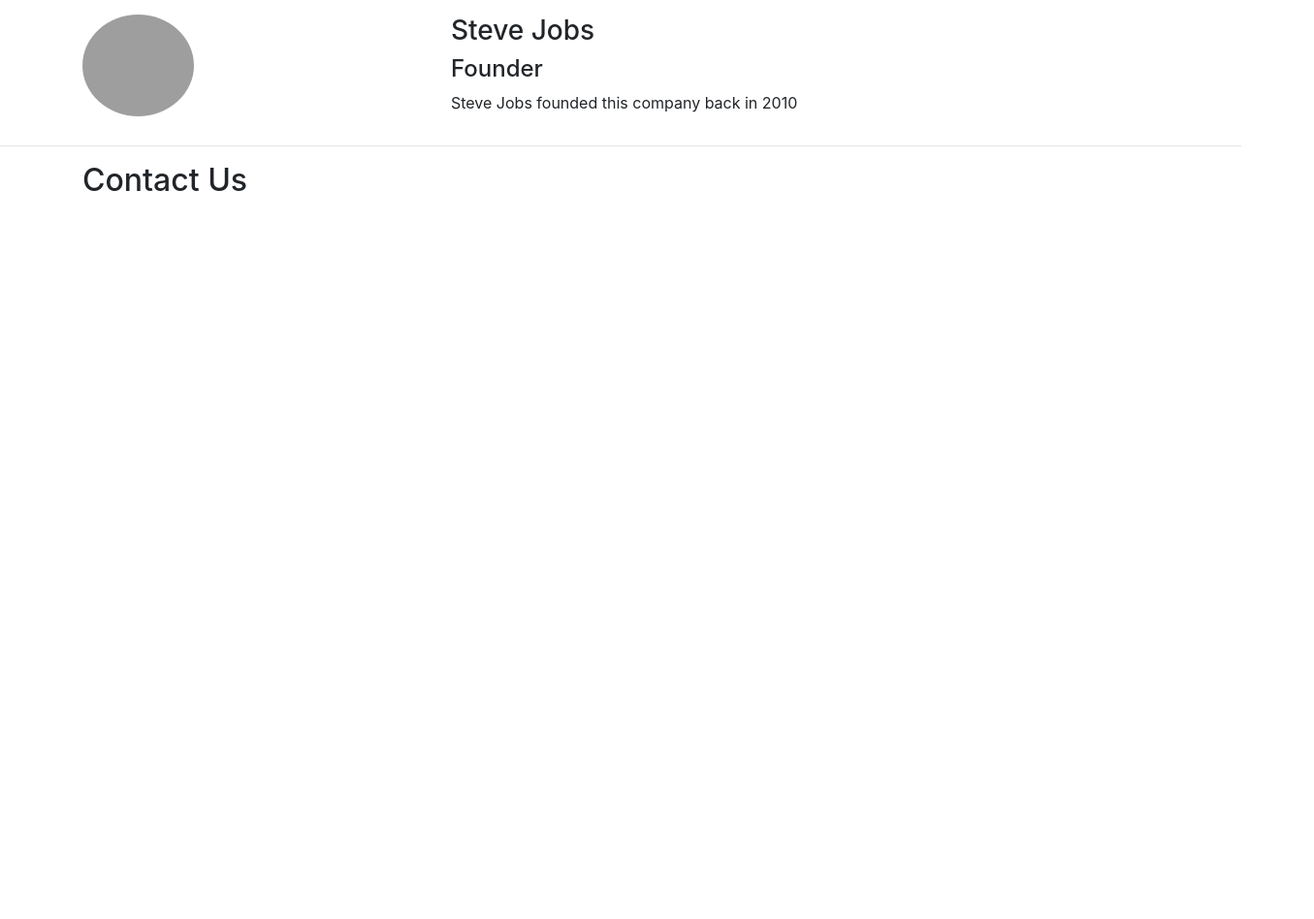
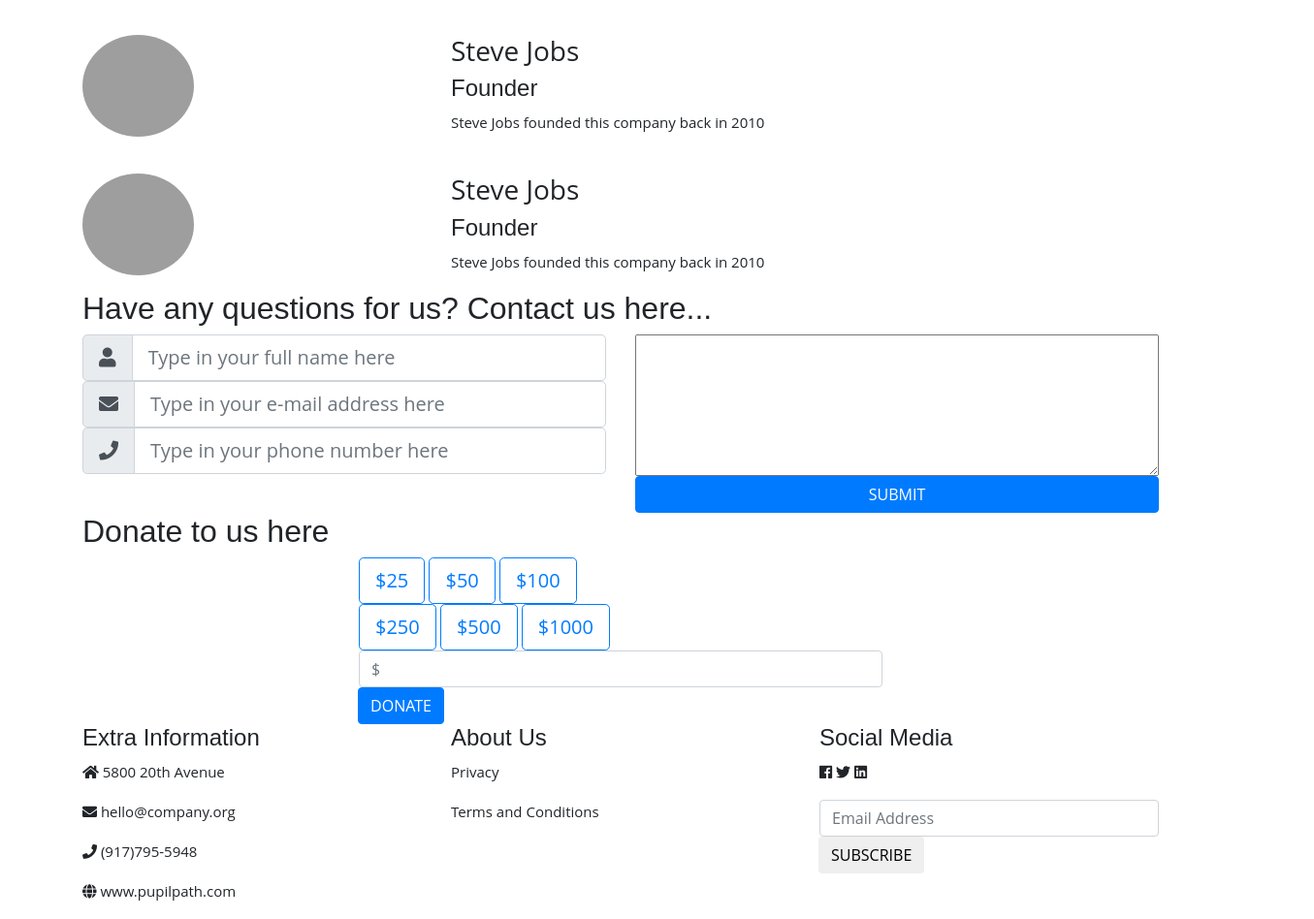
Before and after one commit to NATEtheGRATE1234/hello-world, a plain HTML site: page index.html in a window 1280 px wide. Shown: the part 1051-1999 px from the top of the page at 97% size, 1355 px wide, since content can reach past the window. Before the commit the page ends 1265 px from the top, so only its background shows below. Drawn offline with nearby package versions, Linux system fonts and the light colour scheme; grey boxes are pictures that could not be loaded.

Commit message:
CSS, and the rest of the sections for HTML

```diff
--- a/index.html
+++ b/index.html
@@ -1,15 +1,14 @@
 <!DOCTYPE html>
 <html>
+
 <head>
+ <!--Bootstrap Stuff-->
  <link rel="stylesheet" href="https://stackpath.bootstrapcdn.com/bootstrap/4.1.3/css/bootstrap.min.css" integrity="sha384-MCw98/SFnGE8fJT3GXwEOngsV7Zt27NXFoaoApmYm81iuXoPkFOJwJ8ERdknLPMO" crossorigin="anonymous">
  <script src="https://stackpath.bootstrapcdn.com/bootstrap/4.1.3/js/bootstrap.min.js" integrity="sha384-ChfqqxuZUCnJSK3+MXmPNIyE6ZbWh2IMqE241rYiqJxyMiZ6OW/JmZQ5stwEULTy" crossorigin="anonymous"></script>
  <link href="https://stackpath.bootstrapcdn.com/font-awesome/4.7.0/css/font-awesome.min.css" rel="stylesheet" integrity="sha384-wvfXpqpZZVQGK6TAh5PVlGOfQNHSoD2xbE+QkPxCAFlNEevoEH3Sl0sibVcOQVnN" crossorigin="anonymous">
+ <!--Font Awesome-->
  <link rel="stylesheet" href="https://use.fontawesome.com/releases/v5.4.1/css/all.css" integrity="sha384-5sAR7xN1Nv6T6+dT2mhtzEpVJvfS3NScPQTrOxhwjIuvcA67KV2R5Jz6kr4abQsz" crossorigin="anonymous">
-   <style>
-    #header {
-     padding: 80px;
-    }
-   </style>
+ <link rel="stylesheet" href="style.css" type="text/css" />
 </head>
 
 <body>
@@ -52,7 +51,8 @@
    <div class="row">
     <div class="col-lg-6 col-md-6">
      <h1>Responsive Web Design</h1>
-        <p>Lorem Ipsum is simply dummy text of the printing and typesetting industry. Lorem Ipsum has been the industry's standard dummy text ever since the 1500s, when an unknown printer took a galley of type and scrambled it to make a type specimen book. It has survived not only five centuries, but also the leap into electronic typesetting.</p>
+     <p>Lorem Ipsum is simply dummy text of the printing and typesetting industry. Lorem Ipsum has been the industry's standard dummy text ever since the 1500s, when an unknown printer took a galley of type and scrambled it to make a type specimen book.
+      It has survived not only five centuries, but also the leap into electronic typesetting.</p>
      <button class="btn btn-lg btn-primary">Buy Now</button>
      <button class="btn btn-lg btn-success">View Detail</button>
     </div>
@@ -88,13 +88,12 @@
  <!--End About Us-->
  <hr>
  <!-- Our Team-->
-   <div class="team" id="team">
+ <div id="team" class="team">
   <div class="container">
    <h2>Our Team</h2>
    <div class="row">
     <div class="col-lg-4 col-md-4">
-       <img src="https://www.imore.com/sites/imore.com/files/styles/large/public/field/image/2014/03/topic_steve_jobs.png?itok=X2pO1JND" height=105px width=115px
-       class="rounded-circle"></img>
+     <img src="https://www.imore.com/sites/imore.com/files/styles/large/public/field/image/2014/03/topic_steve_jobs.png?itok=X2pO1JND" height=105px width=115px class="rounded-circle"></img>
     </div>
     <div class="col-lg-8 col-md-8">
      <h3>Steve Jobs</h3>
@@ -105,8 +104,7 @@
    <br>
    <div class="row">
     <div class="col-lg-4 col-md-4">
-       <img src="https://www.imore.com/sites/imore.com/files/styles/large/public/field/image/2014/03/topic_steve_jobs.png?itok=X2pO1JND" height=105px width=115px
-       class="rounded-circle"></img>
+     <img src="https://www.imore.com/sites/imore.com/files/styles/large/public/field/image/2014/03/topic_steve_jobs.png?itok=X2pO1JND" height=105px width=115px class="rounded-circle"></img>
     </div>
     <div class="col-lg-8 col-md-8">
      <h3>Steve Jobs</h3>
@@ -117,8 +115,7 @@
    <br>
    <div class="row">
     <div class="col-lg-4 col-md-4">
-       <img src="https://www.imore.com/sites/imore.com/files/styles/large/public/field/image/2014/03/topic_steve_jobs.png?itok=X2pO1JND" height=105px width=115px
-       class="rounded-circle"></img>
+     <img src="https://www.imore.com/sites/imore.com/files/styles/large/public/field/image/2014/03/topic_steve_jobs.png?itok=X2pO1JND" height=105px width=115px class="rounded-circle"></img>
     </div>
     <div class="col-lg-8 col-md-8">
      <h3>Steve Jobs</h3>
@@ -129,20 +126,105 @@
   </div>
  </div>
  <!--End Our Team-->
-   <hr>
+
  <!--Contact-->
  <div id="contact" class="contact">
   <div class="container">
-     <h2>Contact Us</h2>
+   <h2>Have any questions for us? Contact us here...</h2>
    <div class="row">
     <div class="col-lg-6 col-md-6">
-
+     <div class="input-group input-group-lg">
+      <div class="input-group-prepend">
+       <span class="input-group-text" id="basic-addon1"><i class="fas fa-user" aria-hidden="true"></i></span>
+      </div>
+      <input type="text" class="form-control" aria-describedby="sizing-addon-1" placeholder="Type in your full name here" />
+     </div>
+     <div class="input-group input-group-lg">
+      <div class="input-group-prepend">
+       <span class="input-group-text" id="basic-addon1"><i class="fas fa-envelope" aria-hidden="true"></i></span>
+      </div>
+      <input type="text" class="form-control" aria-describedby="sizing-addon-1" placeholder="Type in your e-mail address here" />
+     </div>
+     <div class="input-group input-group-lg">
+      <div class="input-group-prepend">
+       <span class="input-group-text" id="basic-addon1"><i class="fas fa-phone" aria-hidden="true"></i></span>
+      </div>
+      <input type="text" class="form-control" aria-describedby="sizing-addon-1" placeholder="Type in your phone number here" />
+     </div>
     </div>
     <div class="col-lg-6 col-md-6">
-
+     <div class="input-group">
+      <textarea cols="80" rows="6" class="form-control-message"></textarea>
+     </div>
+     <button class="btn btn-primary btn-block" type="button">Submit</button>
     </div>
    </div>
   </div>
  </div>
+ <!--End Contact Us-->
+
+ <!--Donate-->
+ <div id="donate" class="contact">
+  <div class="container">
+   <h2>Donate to us here</h2>
+   <div class="row justify-content-center">
+    <div class="col-lg-6 col-md-6">
+     <button class="btn btn-outline-primary btn-lg" aria-presed="true">$25</button>
+     <button class="btn btn-outline-primary btn-lg" aria-presed="true">$50</button>
+     <button class="btn btn-outline-primary btn-lg" aria-presed="true">$100</button>
+    </div>
+   </div>
+   <div class="row justify-content-center">
+    <div class="col-lg-6 col-md-6">
+     <button class="btn btn-outline-primary btn-lg" aria-presed="true">$250</button>
+     <button class="btn btn-outline-primary btn-lg" aria-presed="true">$500</button>
+     <button class="btn btn-outline-primary btn-lg" aria-presed="true">$1000</button>
+    </div>
+   </div>
+   <div class="row justify-content-center">
+    <div class="col-lg-6 col-md-6">
+     <input type="text" class="form-control" placeholder="$" aria-label="" aria-describedby="basic-addon1">
+     <div class="input-group-append">
+      <button class="btn btn-primary" type="button">Donate</button>
+     </div>
+    </div>
+   </div>
+  </div>
+ </div>
+ <!-- End Donate-->
+
+ <!--Footer-->
+ <div id="footer" class="footer">
+  <div class="container">
+   <div class="row">
+    <div class="col-lg-4 col-md-4">
+     <h4>Extra Information</h4>
+     <p><i class="fa fa-home"></i> 5800 20th Avenue</p>
+     <p><i class="fa fa-envelope"></i> hello@company.org</p>
+     <p><i class="fa fa-phone"></i> (917)795-5948</p>
+     <p><i class="fa fa-globe"></i> www.pupilpath.com</p>
+    </div>
+    <div class="col-lg-4 col-md-4">
+     <h4>About Us</h4>
+     <p>Privacy</p>
+     <p>Terms and Conditions</p>
+    </div>
+    <div class="col-lg-4 col-md-4">
+     <h4>Social Media</h4>
+     <p>
+      <i class="fab fa-facebook"></i>
+      <i class="fab fa-twitter"></i>
+      <i class="fab fa-linkedin"></i>
+     </p>
+     <input type="text" class="form-control" placeholder="Email Address" aria-label="" arisdescribedby="basic-addon1">
+     <div class="input-group-append">
+      <button class="btn bn-primary" type="button">Subscribe</button>
+     </div>
+    </div>
+  </div>
+ </div>
+</div>
+
 </body>
+
 </html>
--- /dev/null
+++ b/style.css
@@ -0,0 +1,67 @@
+*{
+    padding: 0;
+    margin: 0;
+}
+
+body {
+    overflow-x: hidden;
+    font-family: 'Open Sans', sans-serif;
+    text-rendering: optimizeLegibility !importantimportant;
+}
+
+a{
+    text-decoration: none;
+    transition: all 500ms ease-in-out;
+}
+
+h1, h2, h4 {
+    font-family: 'PT Sans Narrow', Arial, sans-serif;
+}
+
+p{
+    font-size: 15px;
+    line-height: 25px;
+}
+
+
+.btn{
+    transition: all 300ms ease-in-out;
+    font-weight: 500 !important;
+    text-transform: uppercase;
+}
+
+.btn:hover {
+    background-color: orange !important;
+    color: #3c3c3c !important;
+    border: 1px solid #fff !important;
+}
+
+/*Navigation*/
+.navbar {
+    text-transform: uppercase;
+    font-family: 'PT Sans Narrow', Arial, sans-serif;
+    font-weight: 500;
+}
+
+/*Header*/
+.header {
+    box-sizing: border-box;
+    padding: 60px;
+}
+
+.slideshow-container {
+    position: relative;
+    margin: auto;
+}
+
+.header img{
+    display:; block;
+    margin-left: auto;
+    margin-right: auto;
+    width: 700px;
+    height: 500px;
+}
+
+a:hover {
+    background-color: orange;
+}
```
Lines whose indentation alone changed are shown as unchanged.
